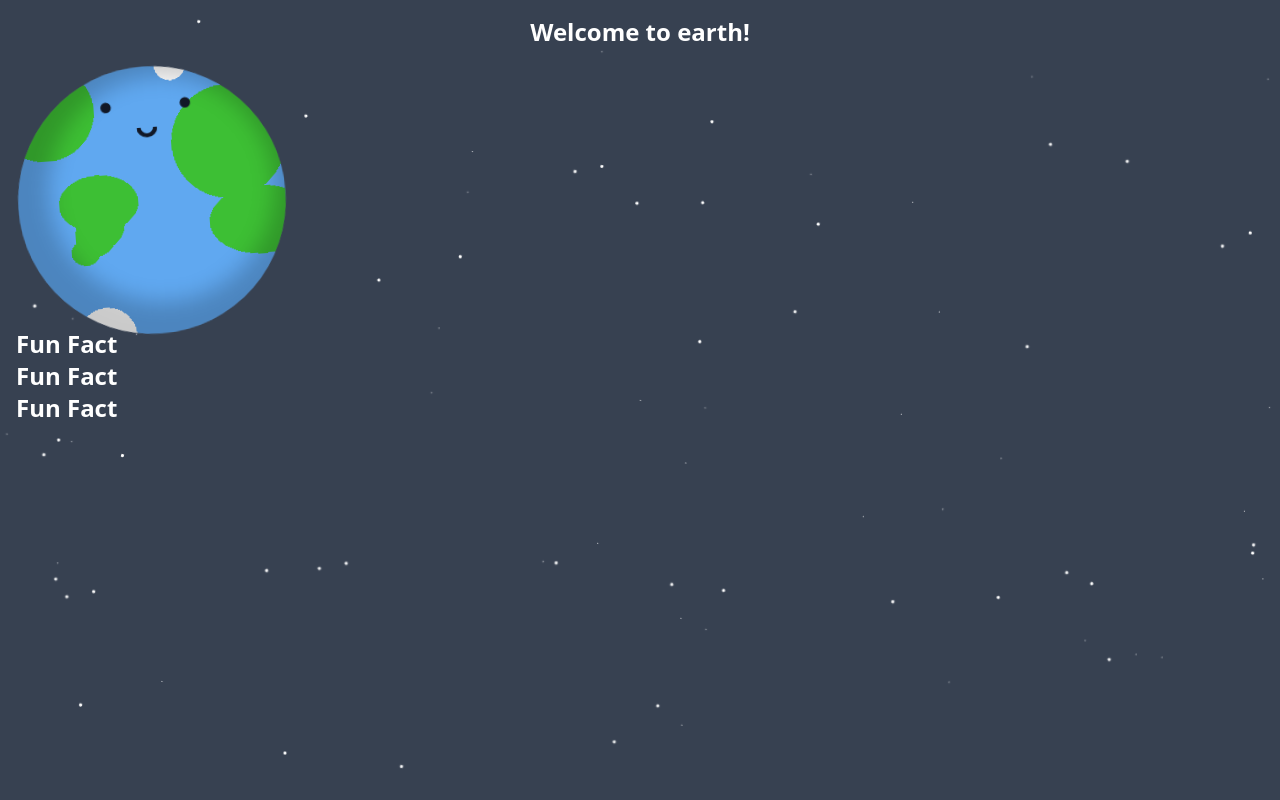
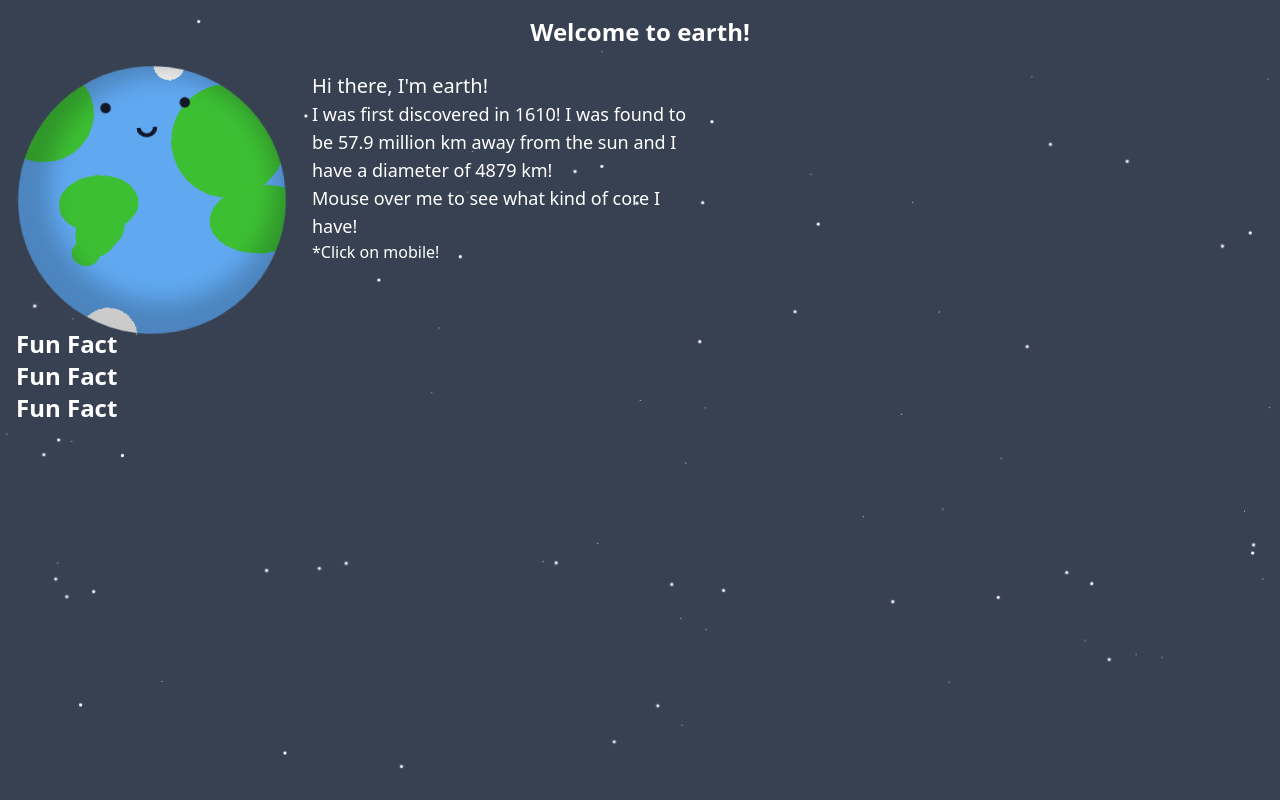
Before and after one commit to cam-peck/mission-beepossible, a Next.js app: page /earth in a window 1280 px wide. Built offline with nearby package versions, Linux system fonts and the light colour scheme.

Commit message:
Added text to display the data on the planet and style text to bold the values

```diff
--- a/pages/[planetName].tsx
+++ b/pages/[planetName].tsx
@@ -53,8 +53,9 @@ export default function Planets() {
           <p className="p-4 text-2xl font-bold text-center text-white lg:pb-6">
             Welcome to {planetName}!
           </p>
+          <div className="flex flex-wrap">
             <div
-            className={`animate-[idle_10s_ease_infinite] m-auto lg:ml-6 w-2/4 lg:w-1/5 planet bg-${planetName} ${planetName}`}
+              className={`animate-[idle_10s_ease_infinite] m-auto lg:m-0 lg:ml-6 basis-2/4 lg:basis-1/5 planet bg-${planetName} ${planetName}`}
             >
               <div className={`${planetName}-ring`} />
               <div className="flex flex-col items-center w-1/3 pt-8">
@@ -80,6 +81,19 @@ export default function Planets() {
                 </div>
               </div>
             </div>
+            <div className="text-white lg:pl-8 basis-full lg:basis-1/3">
+              <p className="text-xl">Hi there, I&apos;m {planetName}!</p>
+              <p className="text-lg">
+                I was first discovered in {data.yearDiscovered}! I was found to
+                be {data.distance} million km away from the sun and I have a
+                diameter of {data.diameter} km!
+              </p>
+              <p className="text-lg">
+                Mouse over me to see what kind of core I have!
+              </p>
+              <p>*Click on mobile!</p>
+            </div>
+          </div>
           <FactContainer
             funFact1={data.funFact1}
             funFact2={data.funFact2}
```
Lines whose indentation alone changed are shown as unchanged.
